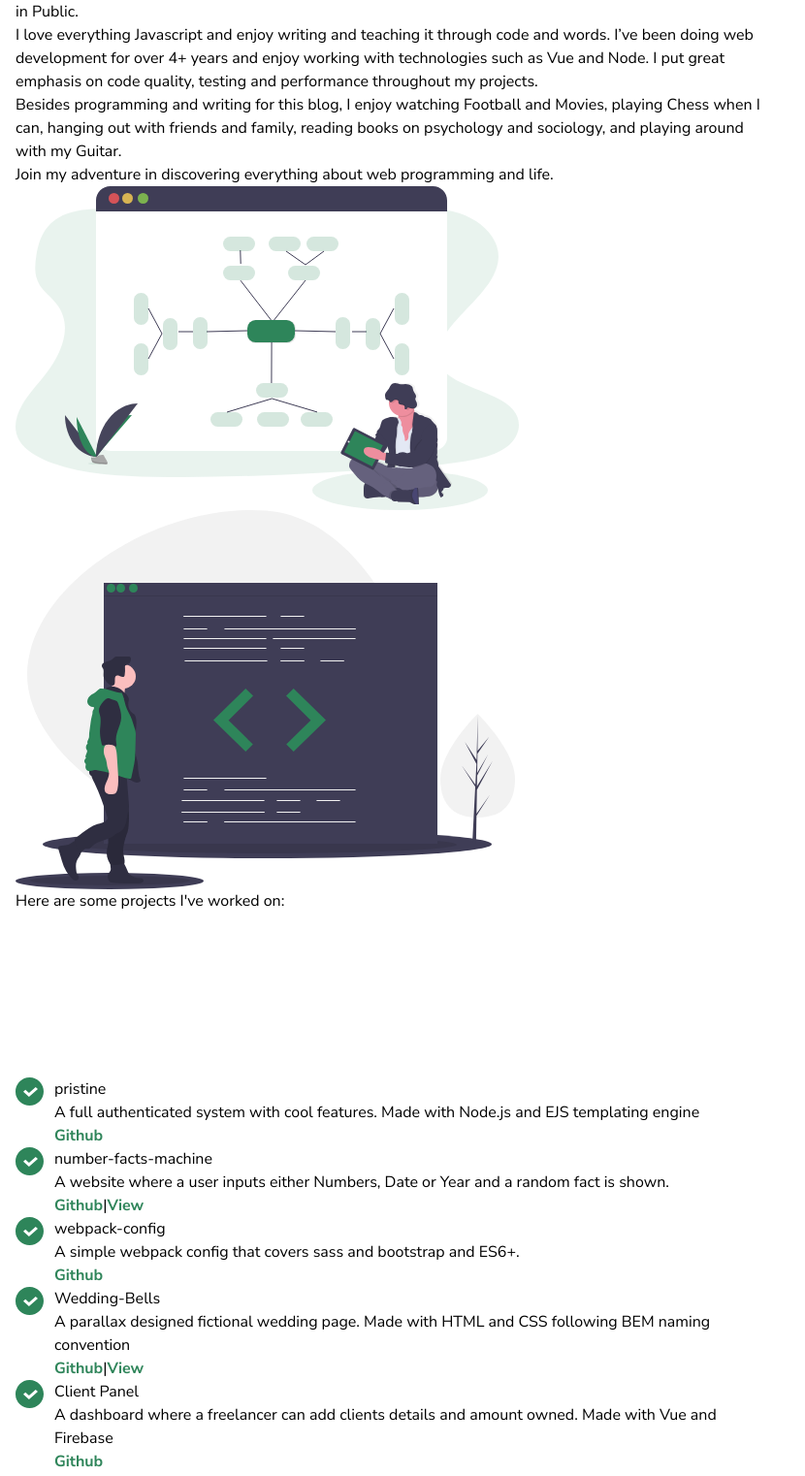
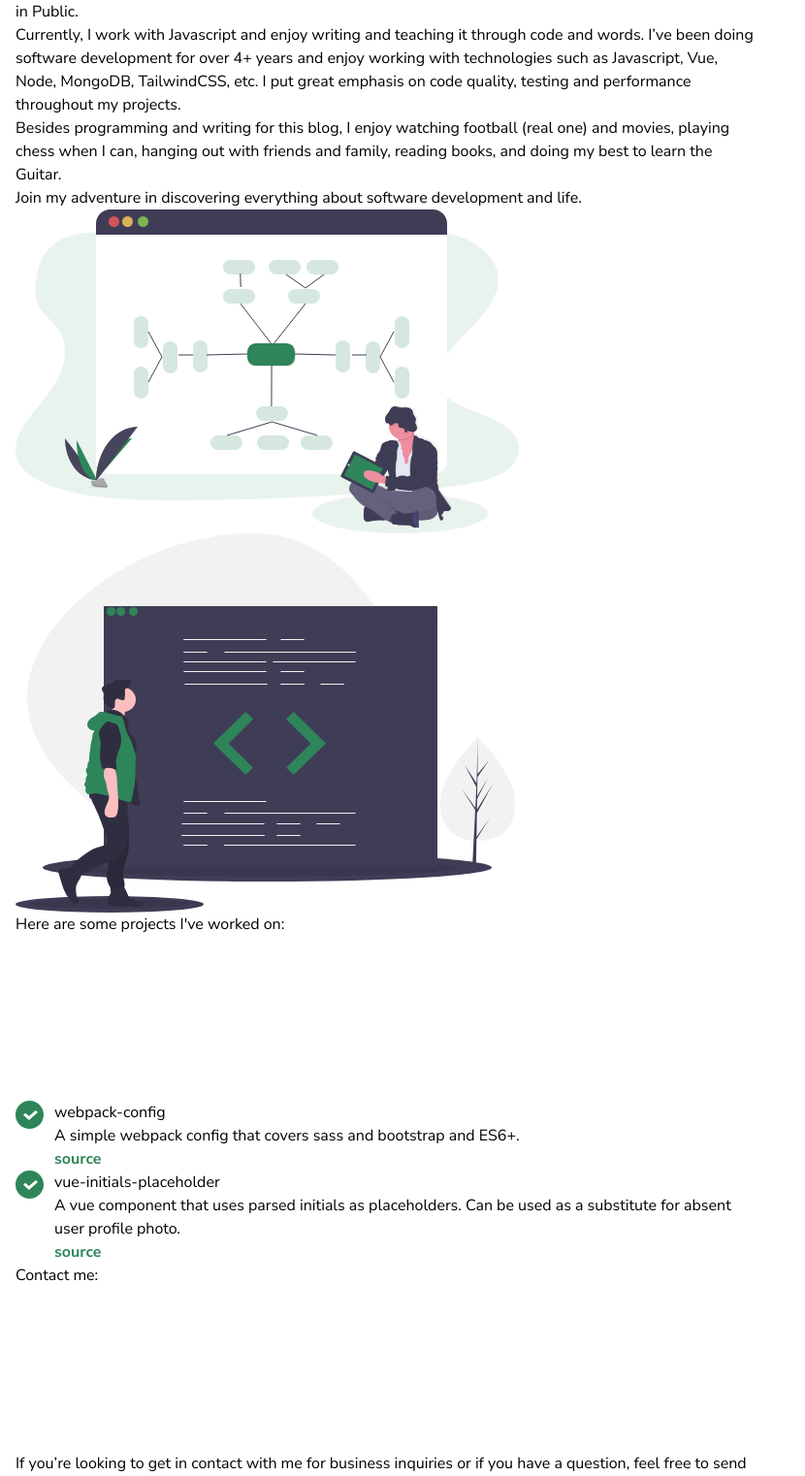
Before and after one commit to peoray/v3, a Gatsby site: page / in a window 1280 px wide. Shown: the part 600-2122 px from the top of the page at 97% size, without its empty margins (0-830 px from the left). Built offline with nearby package versions, Linux system fonts and the light colour scheme; Gatsby itself is replaced by a stand-in of ours.

Commit message:
refactor content and update ui

```diff
--- a/data/projects.js
+++ b/data/projects.js
@@ -1,37 +1,44 @@
 export default [
+  // {
+  //   title: 'pristine',
+  //   // path: "/",
+  //   source: 'https://github.com/peoray/pristine',
+  //   description:
+  //     'A full authenticated system with cool features. Made with Node.js and EJS templating engine',
+  // },
+  // {
+  //   title: 'number-facts-machine',
+  //   path: 'https://peoray.github.io/number-facts-generator/',
+  //   source: 'https://github.com/peoray/number-facts-generator/',
+  //   description:
+  //     'A website where a user inputs either Numbers, Date or Year and a random fact is shown.',
+  // },
   {
-    title: "pristine",
+    title: 'webpack-config',
     // path: "/",
-    source: "https://github.com/peoray/pristine",
+    source: 'https://github.com/peoray/webpack-config/',
     description:
-      "A full authenticated system with cool features. Made with Node.js and EJS templating engine",
+      'A simple webpack config that covers sass and bootstrap and ES6+.',
   },
+  // {
+  //   title: 'Wedding-Bells',
+  //   path: 'https://peoray.github.io/wedding-bells/',
+  //   source: 'https://github.com/peoray/wedding-bells/',
+  //   description:
+  //     'A parallax designed fictional wedding page. Made with HTML and CSS following BEM naming convention',
+  // },
+  // {
+  //   title: 'Client Panel',
+  //   // path: "/",
+  //   source: 'https://github.com/peoray/client-panel',
+  //   description:
+  //     'A dashboard where a freelancer can add clients details and amount owned. Made with Vue and Firebase',
+  // },
   {
-    title: "number-facts-machine",
-    path: "https://peoray.github.io/number-facts-generator/",
-    source: "https://github.com/peoray/number-facts-generator/",
+    title: 'vue-initials-placeholder',
+    // path: "/",
+    source: 'https://github.com/peoray/vue-initials-placeholder',
     description:
-      "A website where a user inputs either Numbers, Date or Year and a random fact is shown.",
+      'A vue component that uses parsed initials as placeholders. Can be used as a substitute for absent user profile photo.',
   },
-  {
-    title: "webpack-config",
-    // path: "/",
-    source: "https://github.com/peoray/webpack-config/",
-    description:
-      "A simple webpack config that covers sass and bootstrap and ES6+.",
-  },
-  {
-    title: "Wedding-Bells",
-    path: "https://peoray.github.io/wedding-bells/",
-    source: "https://github.com/peoray/wedding-bells/",
-    description:
-      "A parallax designed fictional wedding page. Made with HTML and CSS following BEM naming convention",
-  },
-  {
-    title: "Client Panel",
-    // path: "/",
-    source: "https://github.com/peoray/client-panel",
-    description:
-      "A dashboard where a freelancer can add clients details and amount owned. Made with Vue and Firebase",
-  },
-]
+];
--- a/src/components/About.jsx
+++ b/src/components/About.jsx
@@ -37,22 +37,21 @@ function About() {
 
           <p className='mt-2'>
             {' '}
-            I love everything Javascript and enjoy writing and teaching it
-            through code and words. I’ve been doing web development for over 4+
-            years and enjoy working with technologies such as Vue and Node. I
+            Currently, I work with Javascript and enjoy writing and teaching it
+            through code and words. I’ve been doing software development for over 4+
+            years and enjoy working with technologies such as Javascript, Vue, Node, MongoDB, TailwindCSS, etc. I
             put great emphasis on code quality, testing and performance
             throughout my projects.
           </p>
 
           <p className="mt-2">
-            Besides programming and writing for this blog, I enjoy watching Football and Movies,
-            playing Chess when I can, hanging out with friends and family,
-            reading books on psychology and sociology, and playing around with
-            my Guitar.
+            Besides programming and writing for this blog, I enjoy watching football (real one) and movies,
+            playing chess when I can, hanging out with friends and family,
+            reading books, and doing my best to learn the Guitar.
           </p>
 
           <p className='mt-2'>
-            Join my adventure in discovering everything about web programming
+            Join my adventure in discovering everything about software development
             and life.
           </p>
         </div>
--- a/src/components/ProjectListing.js
+++ b/src/components/ProjectListing.js
@@ -35,7 +35,7 @@ function ProjectListing(props) {
                       rel='nofollow noopener noreferrer'
                       href={project.source}
                     >
-                      Github
+                      source
                     </a>
                     {project.path ? (
                       <>
--- a/src/components/SocialShare.js
+++ b/src/components/SocialShare.js
@@ -27,7 +27,7 @@ function SocialShare({ postNode, postPath, mobile }) {
   const hashtags = [...new Set(hashtagsArr)];
 
   return (
-    <div className='flex flex-wrap my-2'>
+    <div className='flex flex-wrap items-baseline my-2'>
       {/* <p className='font-bold mr-4'>Share on:</p> */}
 
       {/* <RedditShareButton url={url} title={post.title} className='mr-4 mb-3 lg:mb-0'>
--- a/src/pages/index.jsx
+++ b/src/pages/index.jsx
@@ -10,7 +10,7 @@ import config from "../../data/SiteConfig"
 
 export default () => (
   <DefaultLayout>
-    <Helmet title={`Home - ${config.siteTitle} | Full Stack Software Developer`} />
+    <Helmet title={`Home - ${config.siteTitle} | Software Developer and Open Source Enthusiast`} />
     <SEO />
     <About />
     <ProjectListing />
```
Also changed, not shown: src/pages/blog.jsx (+1 -6 lines), src/templates/post.jsx (+17 -4 lines).
